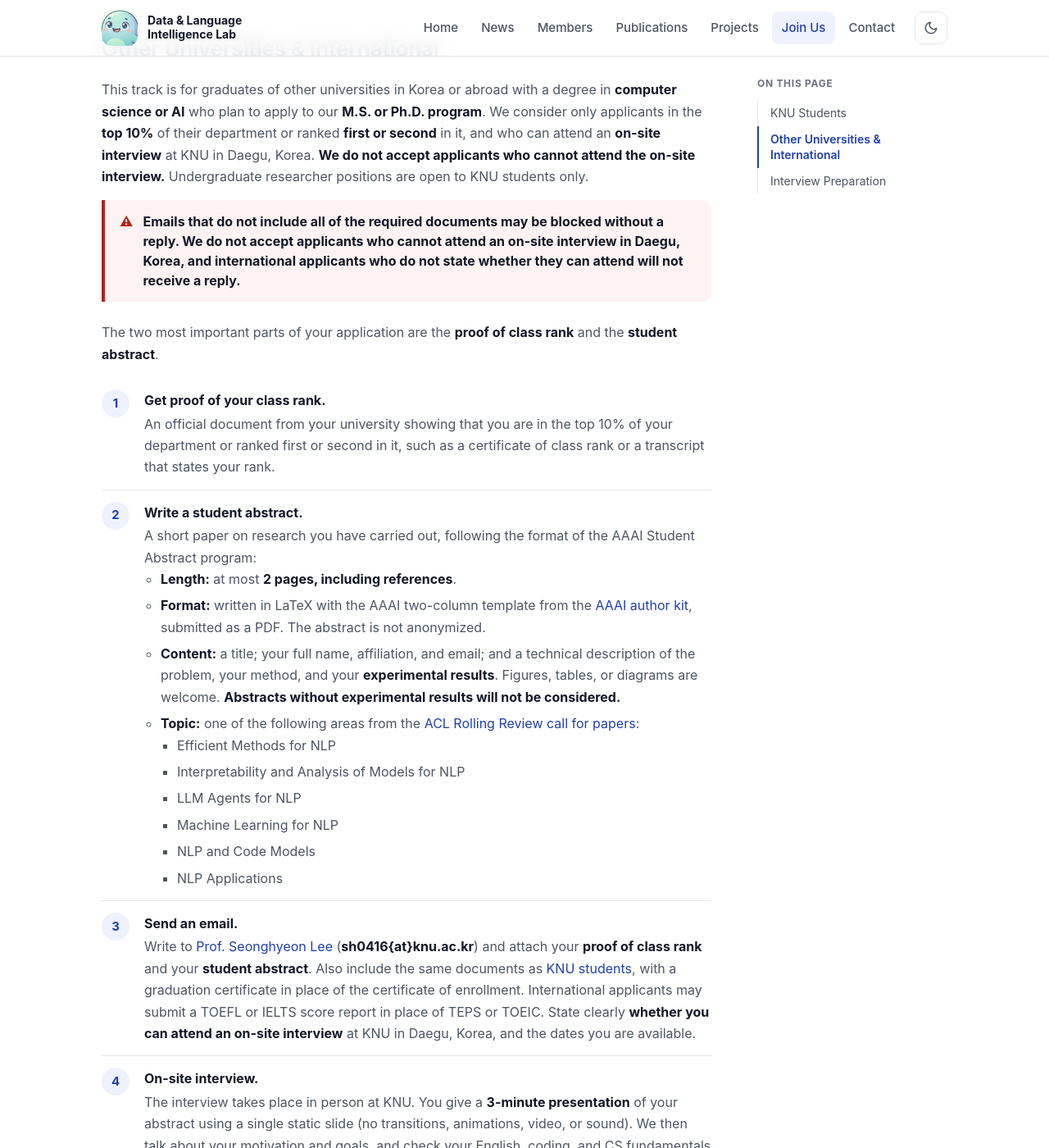
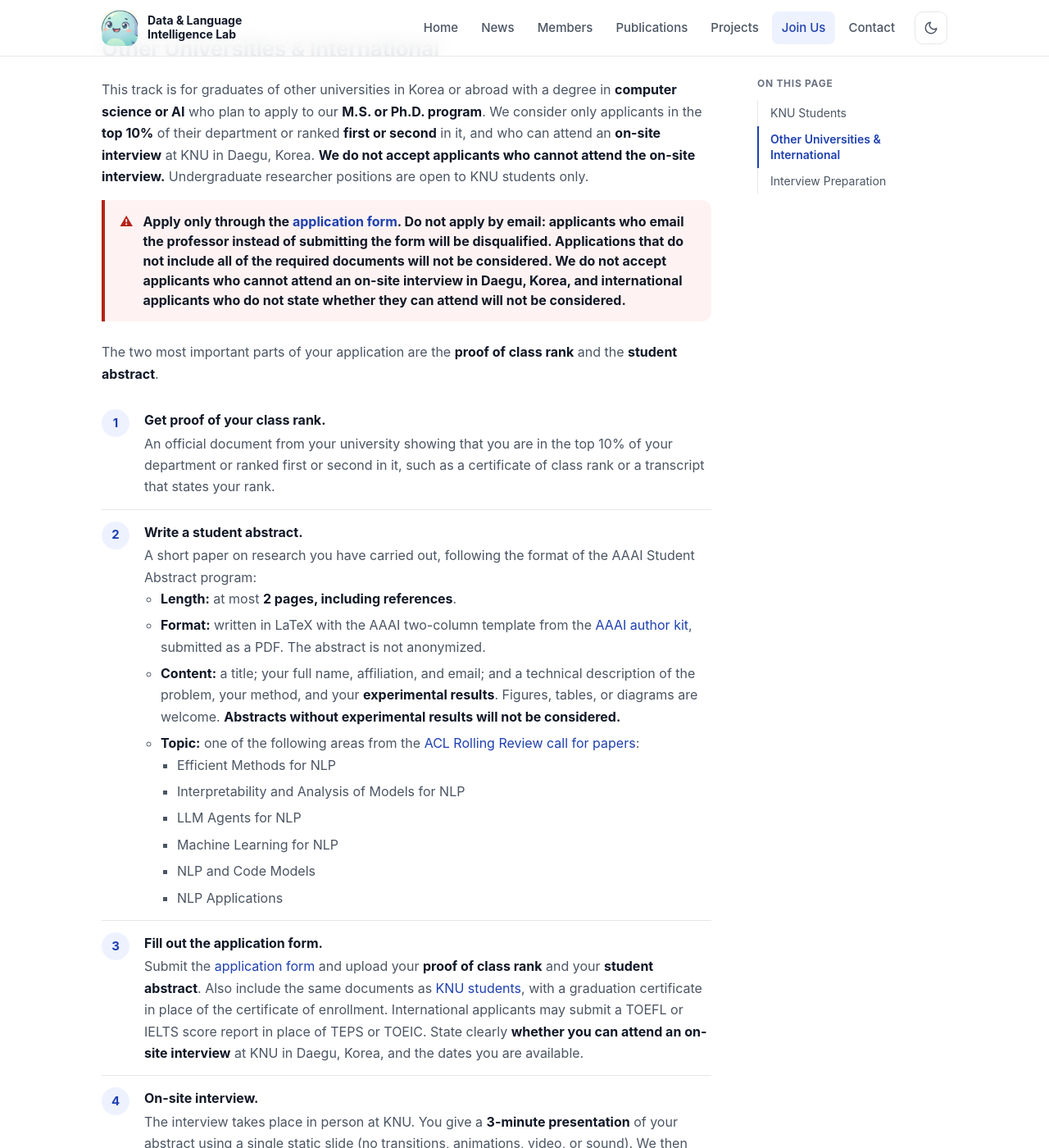
Before and after one commit to knu-dli/knu-dli.github.io, a Jekyll site: the page built from join.md, in a window 1280 px wide and 1400 px high, scrolled down 1237 px. Shown: the whole window at 82% size. Built offline with Jekyll 4.4.1, drawn with Linux system fonts in a browser that asks for light colours; some web fonts are replaced.

Commit message:
Join: other-university & international track applies via Google Form; disqualify email applications
Co-Authored-By: Claude Opus 5.5 <noreply@anthropic.com>

```diff
--- a/join.md
+++ b/join.md
@@ -53,7 +53,7 @@ Pick the track that matches you.
 
 This track is for graduates of other universities in Korea or abroad with a degree in **computer science or AI** who plan to apply to our **M.S. or Ph.D. program**. We consider only applicants in the **top 10%** of their department or ranked **first or second** in it, and who can attend an **on-site interview** at KNU in Daegu, Korea. **We do not accept applicants who cannot attend the on-site interview.** Undergraduate researcher positions are open to KNU students only.
 
-<p class="warning-box" role="note"><span class="warning-icon" aria-hidden="true">⚠</span><span>Emails that do not include all of the required documents may be blocked without a reply. We do not accept applicants who cannot attend an on-site interview in Daegu, Korea, and international applicants who do not state whether they can attend will not receive a reply.</span></p>
+<p class="warning-box" role="note"><span class="warning-icon" aria-hidden="true">⚠</span><span>Apply only through the <a href="https://forms.gle/K6yyRyAUJdPouEdP9" target="_blank" rel="noopener">application form</a>. <strong>Do not apply by email: applicants who email the professor instead of submitting the form will be disqualified.</strong> Applications that do not include all of the required documents will not be considered. We do not accept applicants who cannot attend an on-site interview in Daegu, Korea, and international applicants who do not state whether they can attend will not be considered.</span></p>
 
 The two most important parts of your application are the **proof of class rank** and the **student abstract**.
 
@@ -81,8 +81,8 @@ The two most important parts of your application are the **proof of class rank**
       </ul></span>
   </li>
   <li>
-    <strong>Send an email.</strong>
-    <span>Write to <a href="{{ '/people/seonghyeon-lee/' | relative_url }}">Prof. Seonghyeon Lee</a> (<strong>sh0416{at}knu.ac.kr</strong>) and attach your <strong>proof of class rank</strong> and your <strong>student abstract</strong>. Also include the same documents as <a href="#apply-knu">KNU students</a>, with a graduation certificate in place of the certificate of enrollment. International applicants may submit a TOEFL or IELTS score report in place of TEPS or TOEIC. State clearly <strong>whether you can attend an on-site interview</strong> at KNU in Daegu, Korea, and the dates you are available.</span>
+    <strong>Fill out the application form.</strong>
+    <span>Submit the <a href="https://forms.gle/K6yyRyAUJdPouEdP9" target="_blank" rel="noopener">application form</a> and upload your <strong>proof of class rank</strong> and your <strong>student abstract</strong>. Also include the same documents as <a href="#apply-knu">KNU students</a>, with a graduation certificate in place of the certificate of enrollment. International applicants may submit a TOEFL or IELTS score report in place of TEPS or TOEIC. State clearly <strong>whether you can attend an on-site interview</strong> at KNU in Daegu, Korea, and the dates you are available.</span>
   </li>
   <li>
     <strong>On-site interview.</strong>
```
